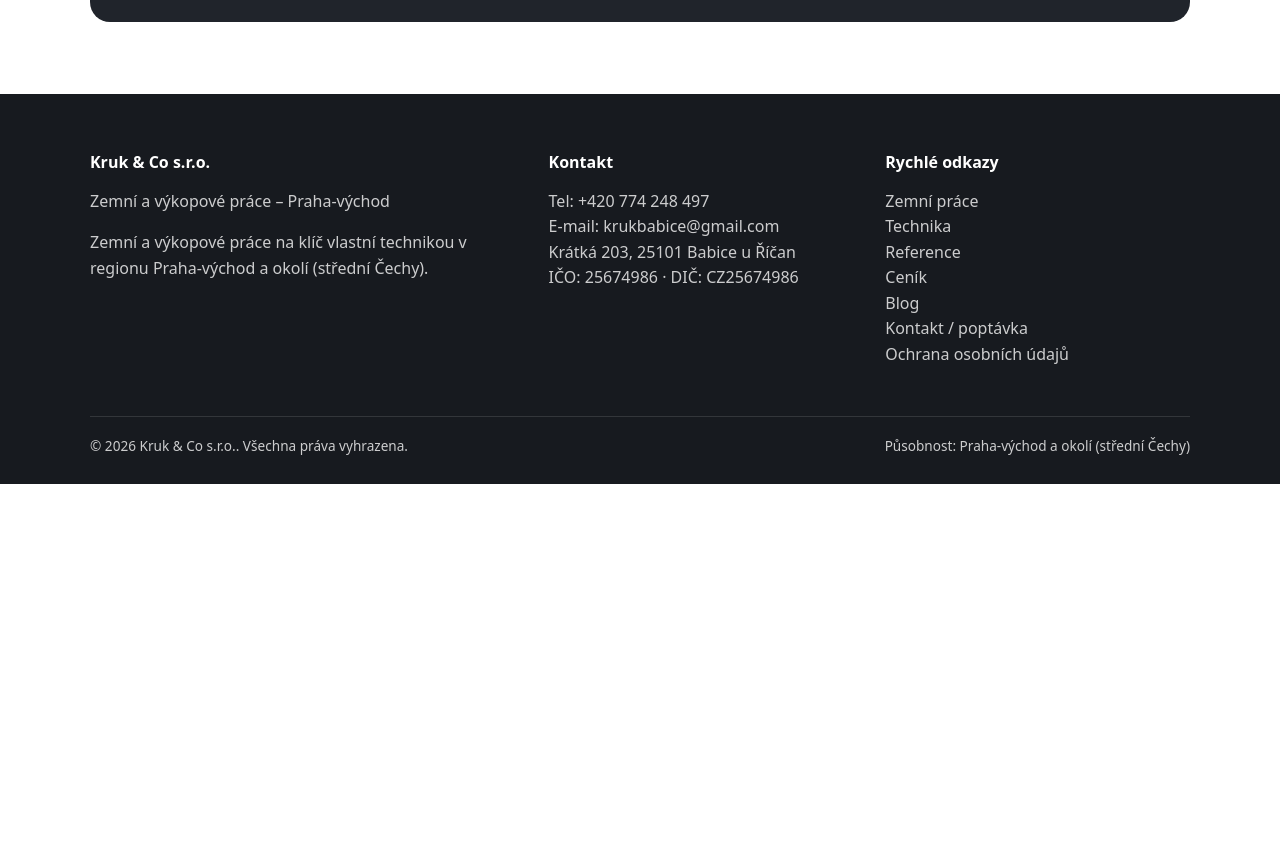
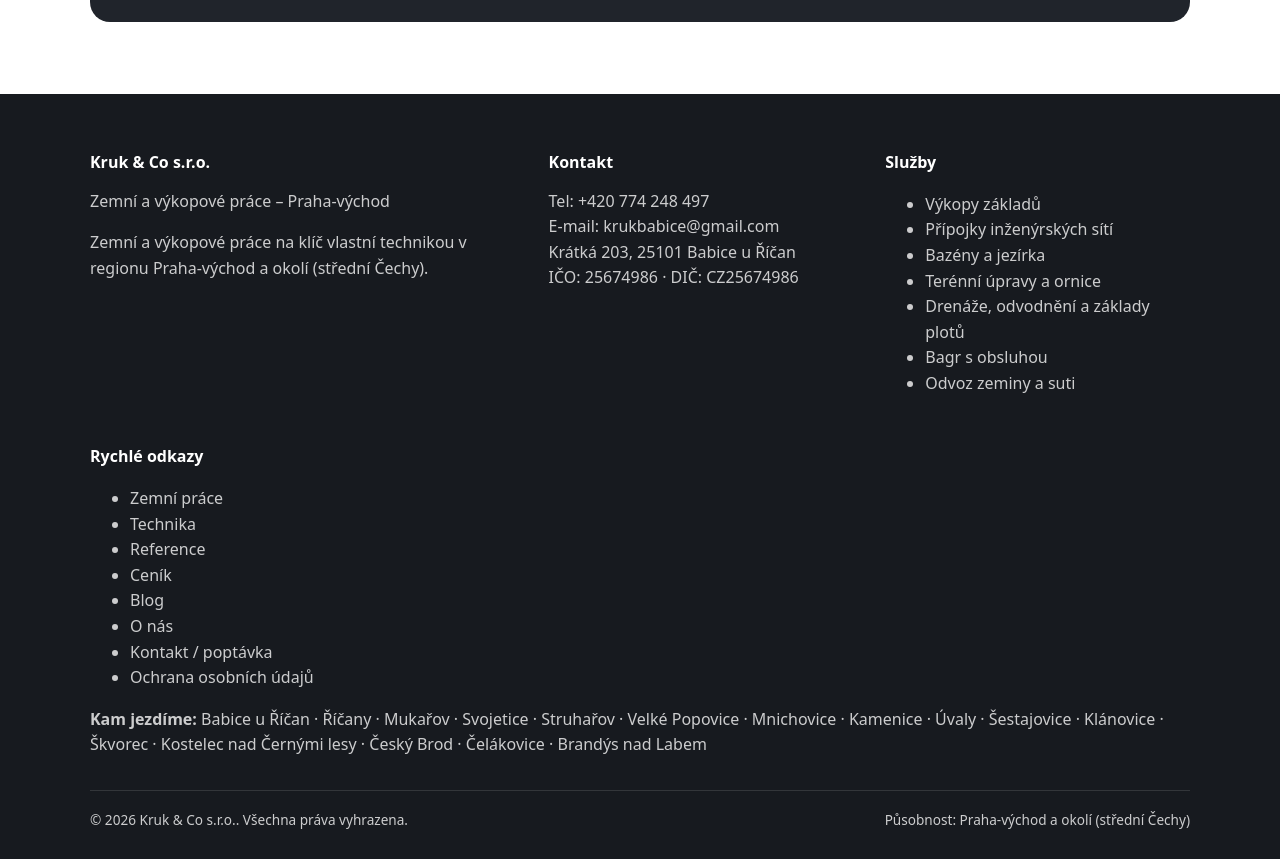
Before and after one commit to Foxxikk/zemni-prace-web, a Next.js app: page /sluzby in a window 1280 px wide. Shown: the part 2809-3668 px from the top of the page. Before the commit the page ends 3293 px from the top, so only its background shows below. Built offline with nearby package versions, Linux system fonts and the light colour scheme; no server answers.

Commit message:
feat(seo): paticka - sloupec sluzeb a odkazy na vsechny obce

```diff
--- a/components/Footer.jsx
+++ b/components/Footer.jsx
@@ -1,5 +1,7 @@
 import Link from "next/link";
 import { site } from "@/lib/site";
+import { lokality } from "@/lib/lokality";
+import { sluzbyDetail } from "@/lib/sluzbyDetail";
 
 export default function Footer() {
   return (
@@ -9,32 +11,61 @@ export default function Footer() {
           <div>
             <h4>{site.company}</h4>
             <p>{site.tagline}</p>
-            <p>Zemní a výkopové práce na klíč vlastní technikou v regionu {site.region}.</p>
+            <p>
+              Zemní a výkopové práce na klíč vlastní technikou v regionu {site.region}.
+            </p>
           </div>
           <div>
             <h4>Kontakt</h4>
             <p>
-              Tel: <a href={site.phoneHref}>{site.phone}</a><br />
-              E-mail: <a href={`mailto:${site.email}`}>{site.email}</a><br />
-              {site.address}<br />
+              Tel: <a href={site.phoneHref}>{site.phone}</a>
+              <br />
+              E-mail: <a href={"mailto:" + site.email}>{site.email}</a>
+              <br />
+              {site.address}
+              <br />
               IČO: {site.ico} · DIČ: {site.dic}
             </p>
           </div>
           <div>
+            <h4>Služby</h4>
+            <ul className="link-list">
+              {sluzbyDetail.map((s) => (
+                <li key={s.slug}>
+                  <Link href={"/sluzby/" + s.slug}>{s.title}</Link>
+                </li>
+              ))}
+            </ul>
+          </div>
+          <div>
             <h4>Rychlé odkazy</h4>
-            <p>
-              <Link href="/zemni-prace">Zemní práce</Link><br />
-              <Link href="/technika">Technika</Link><br />
-              <Link href="/reference">Reference</Link><br />
-              <Link href="/cenik">Ceník</Link><br />
-              <Link href="/blog">Blog</Link><br />
-              <Link href="/kontakt">Kontakt / poptávka</Link><br />
-              <Link href="/ochrana-osobnich-udaju">Ochrana osobních údajů</Link>
-            </p>
+            <ul className="link-list">
+              <li><Link href="/zemni-prace">Zemní práce</Link></li>
+              <li><Link href="/technika">Technika</Link></li>
+              <li><Link href="/reference">Reference</Link></li>
+              <li><Link href="/cenik">Ceník</Link></li>
+              <li><Link href="/blog">Blog</Link></li>
+              <li><Link href="/o-nas">O nás</Link></li>
+              <li><Link href="/kontakt">Kontakt / poptávka</Link></li>
+              <li><Link href="/ochrana-osobnich-udaju">Ochrana osobních údajů</Link></li>
+            </ul>
           </div>
         </div>
+
+        <p className="footer-obce">
+          <b>Kam jezdíme: </b>
+          {lokality.map((l, i) => (
+            <span key={l.slug}>
+              {i > 0 ? " · " : null}
+              <Link href={"/zemni-prace/" + l.slug}>{l.name}</Link>
+            </span>
+          ))}
+        </p>
+
         <div className="bottom">
-          <span>© {new Date().getFullYear()} {site.company}. Všechna práva vyhrazena.</span>
+          <span>
+            © {new Date().getFullYear()} {site.company}. Všechna práva vyhrazena.
+          </span>
           <span>Působnost: {site.region}</span>
         </div>
       </div>
```
